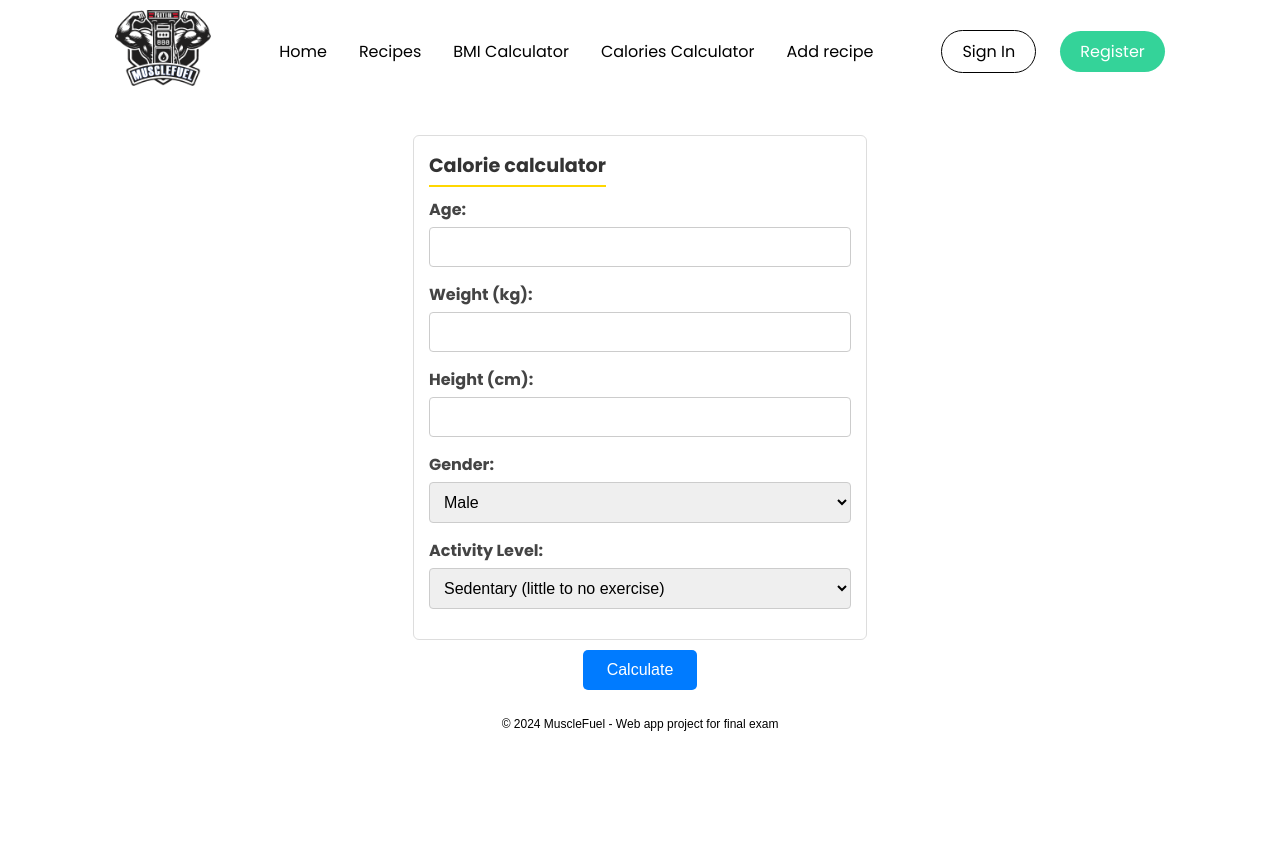
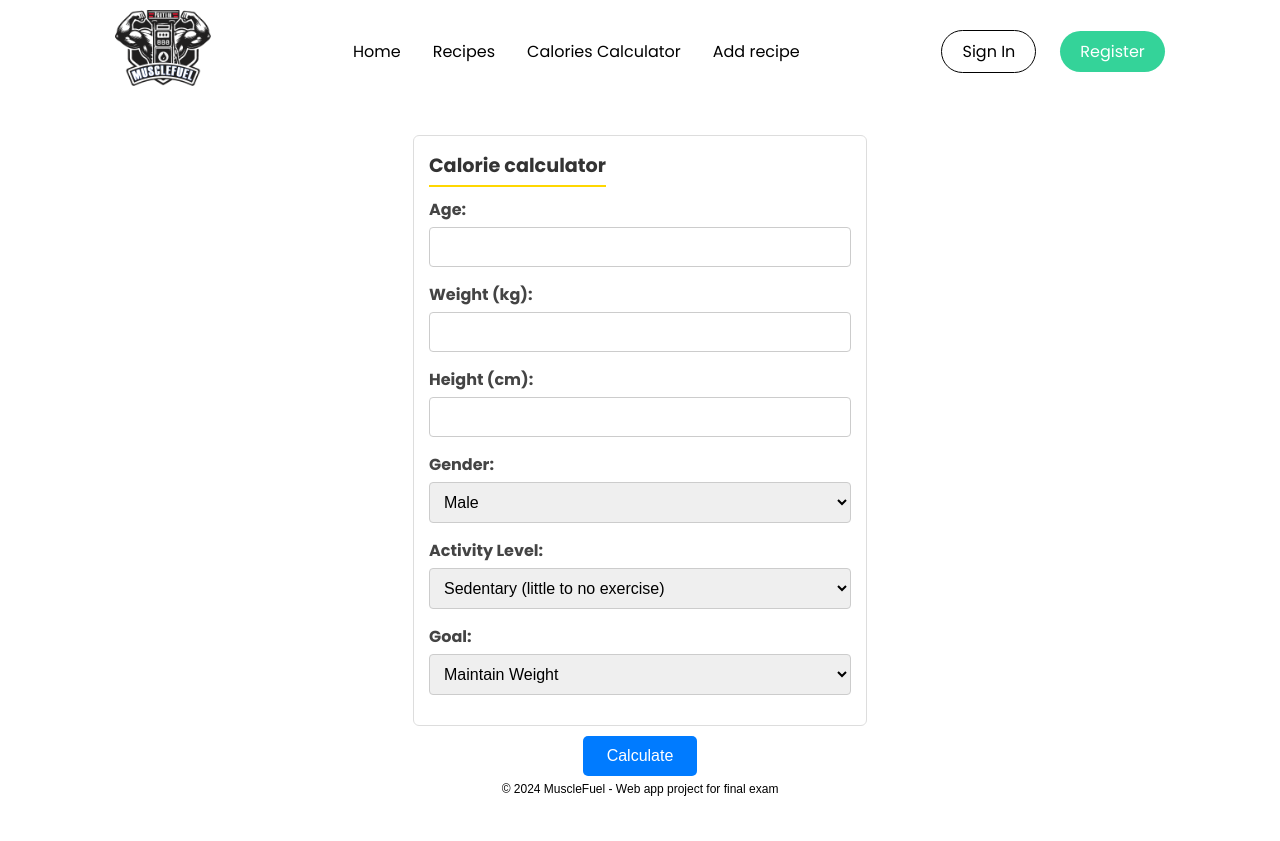
Before and after one commit to dmtr26666/MuscleFuel, a Django app: page /calorie-calculator/ in a window 1280 px wide. Before the commit the page ends 731 px from the top, so only its background shows below. Run offline with Django 5.2, Linux system fonts and the light colour scheme; some libraries are stand-ins or nearby versions.

Commit message:
chore: add macro calculator to the calories calculator

```diff
--- a/MuscleFuel/common/forms.py
+++ b/MuscleFuel/common/forms.py
@@ -9,9 +9,15 @@ class CalorieCalculatorForm(forms.Form):
         (1.725, 'Very active (hard exercise 6-7 days/week)'),
         (1.9, 'Extra active (very hard exercise/physical job)'),
     ]
+    GOAL_CHOICES = [
+        ('maintain', 'Maintain Weight'),
+        ('gain', 'Gain Muscle'),
+        ('lose', 'Lose Fat'),
+    ]
 
     age = forms.IntegerField(label="Age", min_value=1)
     weight = forms.FloatField(label="Weight (kg)", min_value=1)
     height = forms.FloatField(label="Height (cm)", min_value=1)
     gender = forms.ChoiceField(label="Gender", choices=GENDER_CHOICES)
     activity_level = forms.ChoiceField(label="Activity Level", choices=ACTIVITY_LEVEL_CHOICES)
+    goal = forms.ChoiceField(label="Goal", choices=GOAL_CHOICES)
--- a/MuscleFuel/common/views.py
+++ b/MuscleFuel/common/views.py
@@ -33,6 +33,7 @@ def calories_calculator_funtionality(request):
             height = form.cleaned_data['height']
             gender = form.cleaned_data['gender']
             activity_level = float(form.cleaned_data['activity_level'])
+            goal = form.cleaned_data['goal']
 
             # Calculate BMR
             if gender == 'male':
@@ -43,12 +44,29 @@ def calories_calculator_funtionality(request):
             # Calculate TDEE
             tdee = bmr * activity_level
 
+            if goal == 'gain':
+                tdee += 400  # Calorie surplus for muscle gain
+                macros_ratio = {'protein': 0.3, 'carbs': 0.4, 'fats': 0.3}
+            elif goal == 'lose':
+                tdee -= 400  # Calorie deficit for fat loss
+                macros_ratio = {'protein': 0.35, 'carbs': 0.35, 'fats': 0.3}
+            else:
+                macros_ratio = {'protein': 0.3, 'carbs': 0.4, 'fats': 0.3}
+
+            # Calculate macronutrient grams
+            protein_grams_1 = (tdee * macros_ratio['protein']) / 4
+            protein_grams_2 = weight * 2.2
+            carbs_grams = (tdee * macros_ratio['carbs']) / 4
+            fats_grams = (tdee * macros_ratio['fats']) / 9
+
             result = {
                 'bmr': round(bmr, 2),
                 'tdee': round(tdee, 2),
-                'gain_weight': round(tdee + 500, 2),
-                'lose_weight': round(tdee - 500, 2),
-                'maintain_weight': round(tdee, 2),
+                'goal': goal.title(),
+                'protein1': round(protein_grams_1, 2),
+                'protein2': round(protein_grams_2, 2),
+                'carbs': round(carbs_grams, 2),
+                'fats': round(fats_grams, 2),
             }
     else:
         form = CalorieCalculatorForm()
--- a/static/styles/styles.css
+++ b/static/styles/styles.css
@@ -431,7 +431,7 @@ div.footer {
     display: flex;
     flex-direction: column;
     gap: 14px;
-    align-items: center;
+    align-items: flex-start;
     border: 1px solid #ddd;
     border-radius: 6px;
     max-width: 600px;
--- a/templates/common/calorie_calculator.html
+++ b/templates/common/calorie_calculator.html
@@ -50,17 +50,30 @@
                     </div>
                 {% endif %}
             </div>
+            <div class="form-group">
+                {{ form.goal.label_tag }}
+                {{ form.goal }}
+                {% if form.goal.errors %}
+                    <div class="text-danger">
+                        {{ form.goal.errors|join:", " }}
+                    </div>
+                {% endif %}
+            </div>
         </div>
         <button type="submit" class="submit-button">Calculate</button>
     </form>
 
     {% if result %}
         <div class="calorie-calculator-results">
-            <h3>Results</h3>
-            <p><strong>To Maintain Weight:</strong> {{ result.maintain_weight }} kcal/day</p>
-            <p><strong>To Lose Weight (500 kcal deficit):</strong> {{ result.lose_weight }} kcal/day</p>
-            <p><strong>To Gain Weight (500 kcal surplus):</strong> {{ result.gain_weight }} kcal/day</p>
+            <h3>Results for {{ result.goal }} goal</h3>
             <p><strong>Your BMR (Basal Metabolic Rate):</strong> {{ result.bmr }} kcal/day</p>
+            <p><strong>Your Daily calories:</strong> {{ result.tdee }} kcal/day</p>
+            <p><strong>Macronutrients:</strong></p>
+            <ul>
+                <li>Protein: {{ result.protein2 }} - {{ result.protein1 }} g/day</li>
+                <li>Carbohydrates: {{ result.carbs }} g/day</li>
+                <li>Fats: {{ result.fats }} g/day</li>
+            </ul>
         </div>
     {% endif %}
 {% endblock %}
--- a/templates/common/navbar.html
+++ b/templates/common/navbar.html
@@ -8,7 +8,6 @@
         <ul>
             <li><a href="{% url 'index' %}">Home</a></li>
             <li><a href="{% url 'recipe-list' %}">Recipes</a></li>
-            <li><a href="#">BMI Calculator</a></li>
             <li><a href="{% url 'calorie-calculator' %}">Calories Calculator</a></li>
             <li><a href="{% url 'recipe-add' %}">Add recipe</a></li>
         </ul>
```
